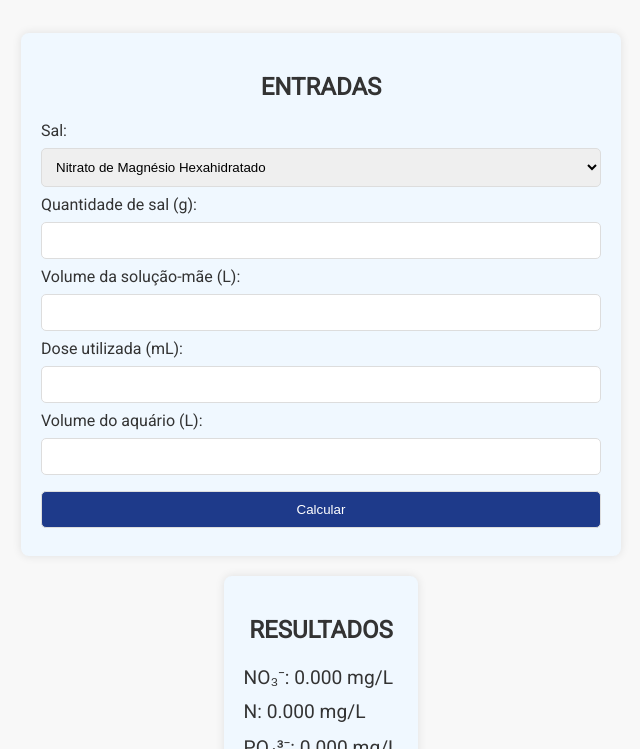
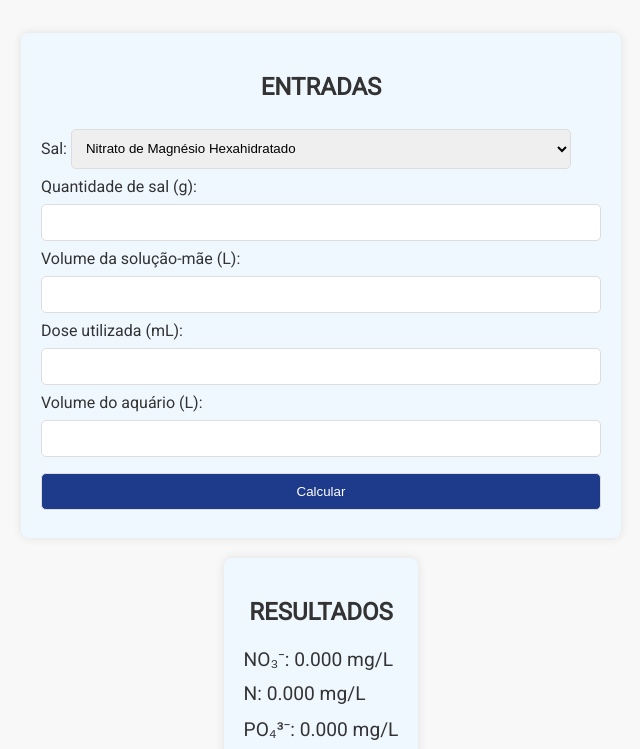
Before and after one commit to luizmourademoura/nutrientes_1, a plain HTML site: page index.html in a window 1280 px wide. Shown: the part 45-794 px from the top of the page, without its empty margins (319-959 px from the left). Drawn offline with Linux system fonts and the light colour scheme.

Commit message:
Update index.html

```diff
--- a/index.html
+++ b/index.html
@@ -34,11 +34,12 @@
   display: flex;
   flex-direction: column;
   align-items: center;
-}
+  }
     select {
     width: 100%;
-    max-width: 700px; /* Ajusta a largura conforme necessário */
-}
+    max-width: 500px; /* Ajusta a largura conforme necessário */
+    height: 40px; /* Aumenta a altura da caixa de seleção */
+    }
     .card {
         background: #f0f8ff; /* Azul petróleo */
         border-radius: 8px;
```
